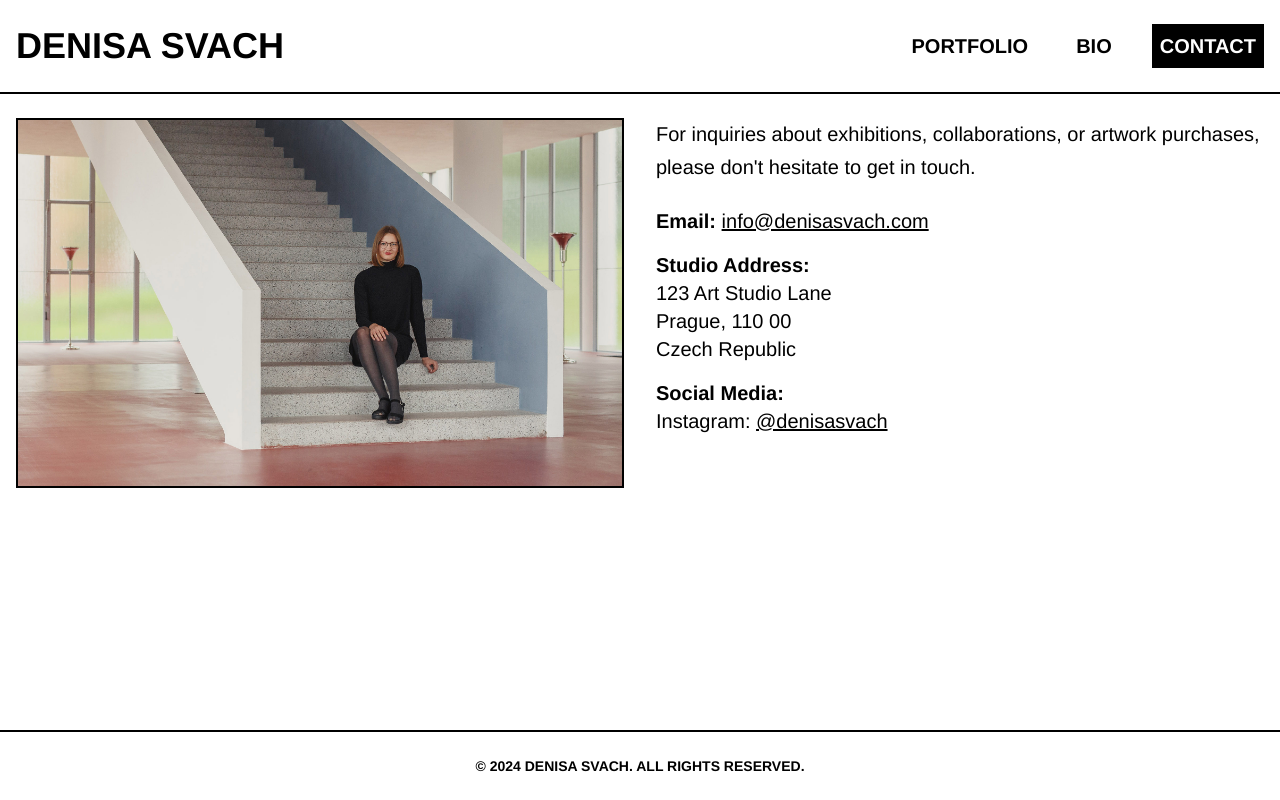
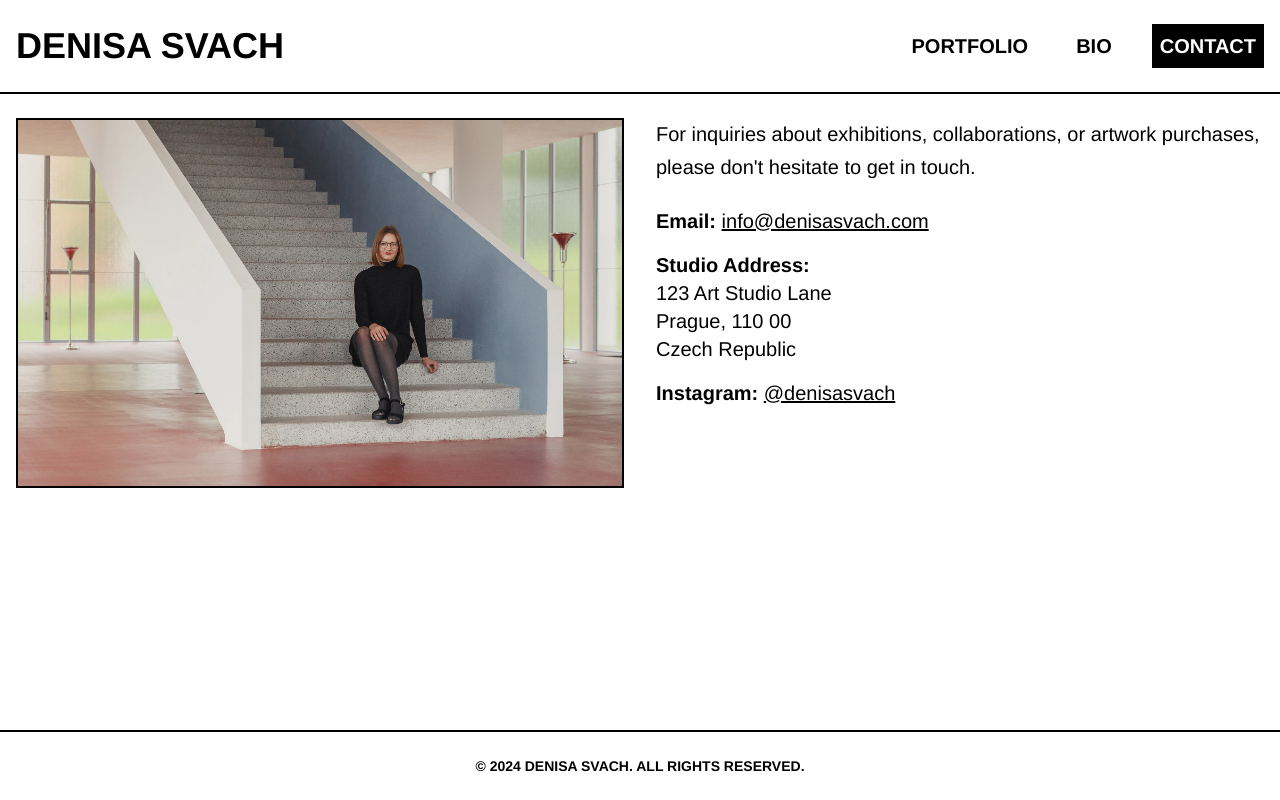
Before and after one commit to mpanko/denisasvach, a Next.js app: page /contact in a window 1280 px wide. Built offline with nearby package versions, Linux system fonts and the light colour scheme.

Commit message:
adapted contacts page

```diff
--- a/app/contact/page.tsx
+++ b/app/contact/page.tsx
@@ -35,9 +35,7 @@ export default function ContactPage() {
               Czech Republic
             </li>
             <li>
-              <strong>Social Media:</strong>
-              <br />
-              Instagram:{' '}
+              <strong>Instagram:</strong>{' '}
               <a href="https://www.instagram.com/denisasvach" target="_blank" rel="noopener noreferrer" className="underline hover:bg-black hover:text-white">
                 @denisasvach
               </a>
```
